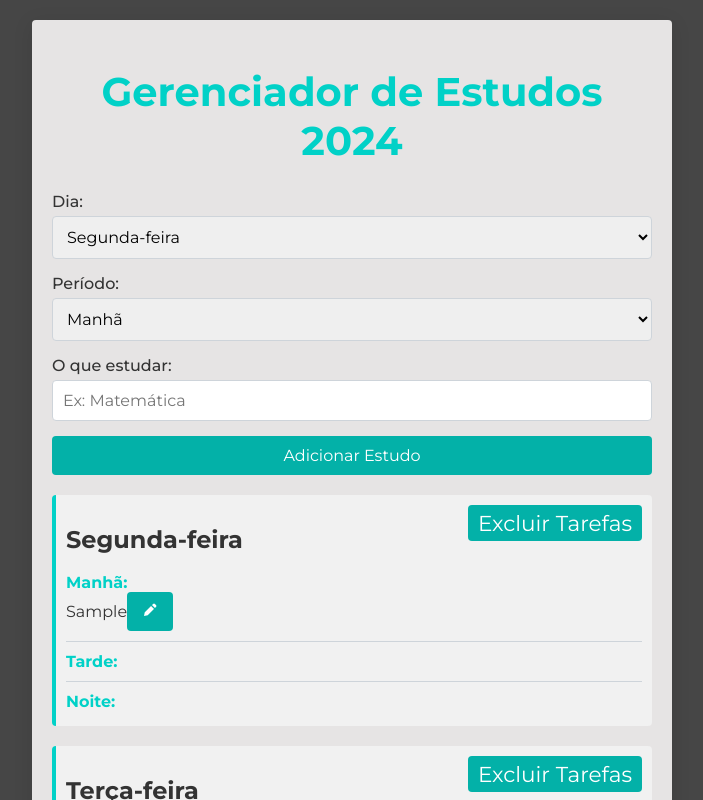
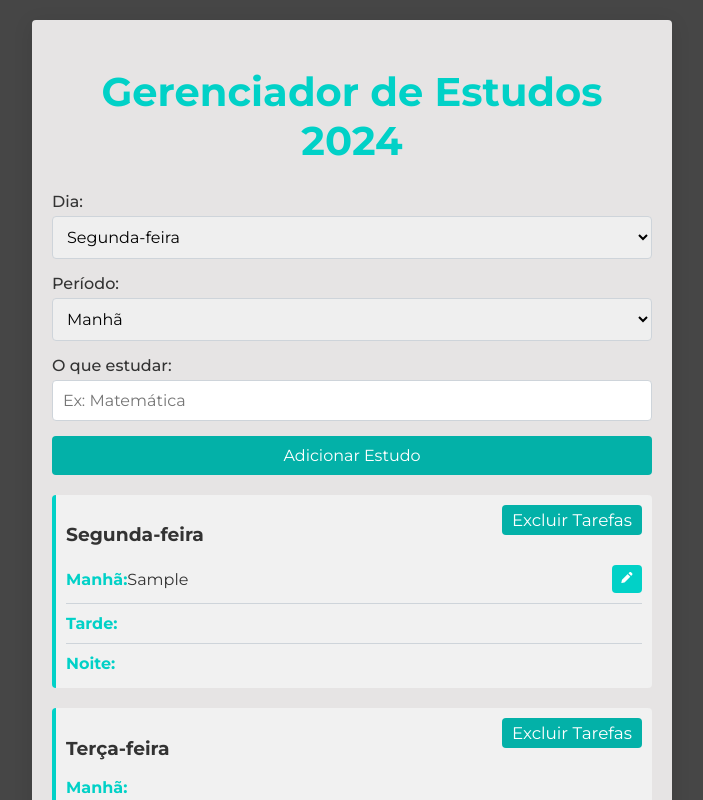
Before and after one commit to marcoslink/atividadeVersionamentoApp, a React (Create React App) app: page / in a window 1280 px wide. Both pictures are taken after typing "Sample" into the empty fields and a click on the button "Adicionar Estudo". Shown: the top 800 px of the page, without its empty margins (288-991 px from the left). Built offline with nearby package versions, Linux system fonts and the light colour scheme.

Commit message:
Correção da funcionalidade de Edição e incremento de um Css mais adequado!

```diff
--- a/src/App.css
+++ b/src/App.css
@@ -135,3 +135,20 @@ strong {
   padding: 5px 10px;
   font-size: 0.9em;
 }
+
+.botao-editar {
+  padding: 5px 8px;
+  background-color: var(--corAzul);
+  color: var(--corBranca);
+  border: none;
+  border-radius: 4px;
+  cursor: pointer;
+  font-size: 0.9em;
+  margin-left: 10px;
+}
+
+.periodo-container {
+  display: flex;
+  justify-content: space-between;
+  align-items: center;
+}
--- a/src/App.js
+++ b/src/App.js
@@ -103,9 +103,9 @@ function App() {
 
       {diasDaSemana.map(dia => (
         <div key={dia} className="dia-container">
-          <h2>{dia}
+          <h3>{dia}
             <button className="botao-excluir" onClick={() => excluirDia(dia)}>Excluir Tarefas</button>
-          </h2>
+          </h3>
           <div className="periodo-container">
             <strong>Manhã:</strong>
             {isEditing && diaSelecionado === dia && periodoSelecionado === 'manha' ? (
@@ -119,14 +119,14 @@ function App() {
                 <button onClick={salvarEdicao}>Salvar</button>
               </div>
             ) : (
-              <div>
+              <div style={{ flex: '1' }}>
                 <span>{estudos[dia].manha}</span>
+              </div>
+            )}
             {estudos[dia].manha && (
-                  <button onClick={() => iniciarEdicao(dia, 'manha')}>
+              <button className="botao-editar" onClick={() => iniciarEdicao(dia, 'manha')}>
                 <i className='bx bxs-pencil'></i>
               </button>
-                )}
-              </div>
             )}
           </div>
           <hr className="linha-separacao" />
@@ -143,14 +143,14 @@ function App() {
                 <button onClick={salvarEdicao}>Salvar</button>
               </div>
             ) : (
-              <div>
+              <div style={{ flex: '1' }}>
                 <span>{estudos[dia].tarde}</span>
+              </div>
+            )}
             {estudos[dia].tarde && (
-                  <button onClick={() => iniciarEdicao(dia, 'tarde')}>
+              <button className="botao-editar" onClick={() => iniciarEdicao(dia, 'tarde')}>
                 <i className='bx bxs-pencil'></i>
               </button>
-                )}
-              </div>
             )}
           </div>
           <hr className="linha-separacao" />
@@ -167,14 +167,14 @@ function App() {
                 <button onClick={salvarEdicao}>Salvar</button>
               </div>
             ) : (
-              <div>
+              <div style={{ flex: '1' }}>
                 <span>{estudos[dia].noite}</span>
+              </div>
+            )}
             {estudos[dia].noite && (
-                  <button onClick={() => iniciarEdicao(dia, 'noite')}>
+              <button className="botao-editar" onClick={() => iniciarEdicao(dia, 'noite')}>
                 <i className='bx bxs-pencil'></i>
               </button>
-                )}
-              </div>
             )}
           </div>
         </div>
```
Lines whose indentation alone changed are shown as unchanged.
